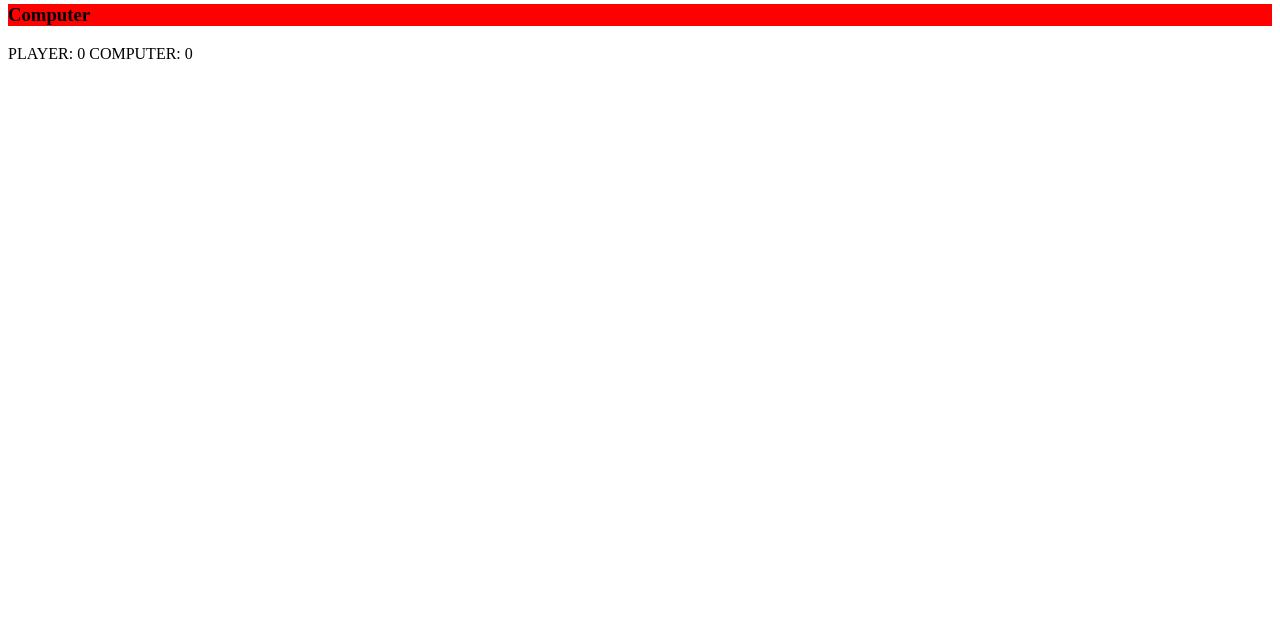
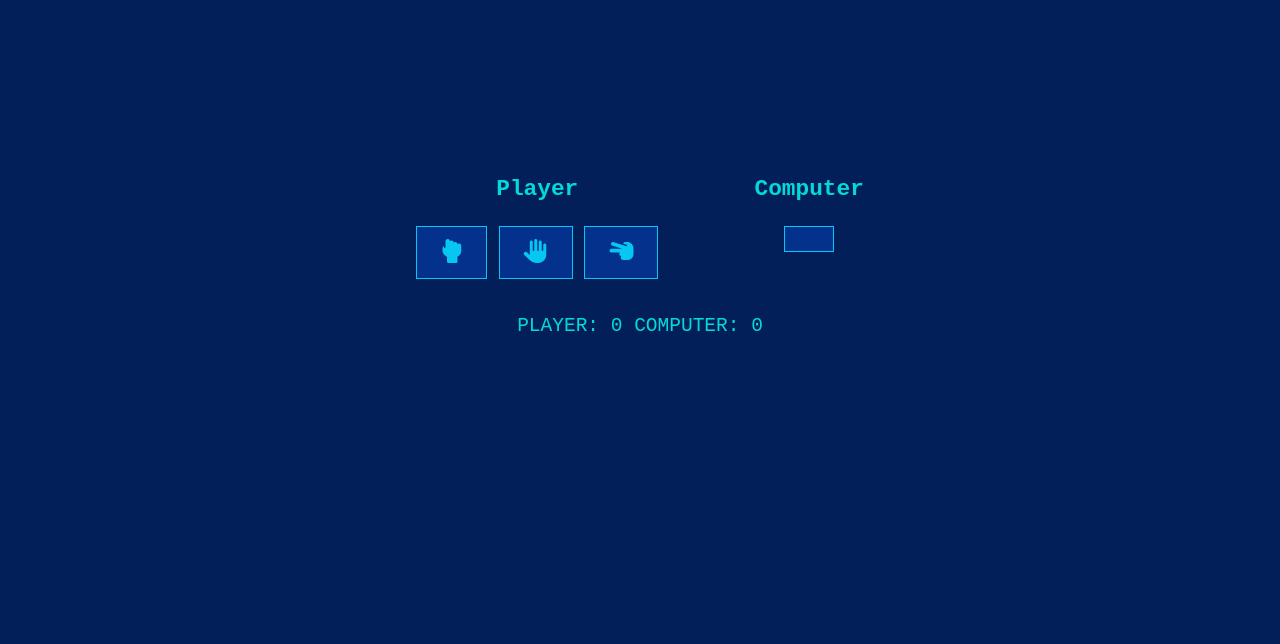
Before and after one commit to itsLys/rock-paper-scissors, a plain HTML site: page index.html in a window 1280 px wide. Shown: the part 156-800 px from the top of the page. Drawn offline with Linux system fonts and the light colour scheme.

Commit message:
Addlayout, colors and icons

```diff
--- a/index.html
+++ b/index.html
@@ -7,6 +7,7 @@
   <title>Rock Paper Scissors</title>
   <script src="main.js" defer></script>
   <link rel="stylesheet" href="style.css">
+  <script src="https://kit.fontawesome.com/8896b0e665.js" crossorigin="anonymous"></script>
 </head>
 
 <body>
@@ -16,9 +17,9 @@
     <div class="player">
       <h3>Player</h3>
       <ul class="weapon-list">
-        <button class="weapon rock">rock</button>
-        <button class="weapon paper">paper</button>
-        <button class="weapon scissors">scissors</button>
+        <button class="weapon rock"><i class="fa-solid fa-hand-back-fist"></i></button>
+        <button class="weapon paper"><i class="fa-solid fa-hand"></i></button>
+        <button class="weapon scissors"><i class="fa-solid fa-hand-scissors"></i></button>
       </ul>
 
     </div>
--- a/style.css
+++ b/style.css
@@ -1,12 +1,71 @@
-.game>div {
-  background-color: red;
+* {
+  margin: 0;
+  padding: 0;
+}
+
+:root {
+  font-size: 1.5em;
+}
+
+body {
+  background-color: #021f59;
+  color: #04d9d9;
+  font-family: monospace;
+  text-align: center;
+}
+
+body>h1 {
+  margin-top: 4rem;
+  margin-bottom: 6rem;
+}
+
+.game {
+  display: flex;
+  justify-content: center;
+  gap: 4rem;
+}
+
+.game>div>h3 {
+  margin-top: 2rem;
+  margin-bottom: 1rem;
+}
+
+button,
+.computer-choice {
+  font: inherit;
+  display: inline-block;
+  padding: .5rem 1rem;
+  color: #05c7f2;
+  border: 1px solid;
+  background-color: #03318c;
+  margin-bottom: 1.5rem;
+}
+
+button:hover {
+  background-color: #05c7f2;
+  color: #03318c;
+  ;
+}
+
+button:active {
+  background-color: #a904bf;
 }
 
 .game-over {
-  background-color: lightblue;
+  background-color: #03318c;
+  display: flex;
+  flex-direction: column;
+  justify-content: center;
+  align-items: center;
   padding: 1rem;
   text-align: center;
   height: 100%;
+
+}
+
+.game-over>h1 {
+  margin-bottom: 2rem;
+
 }
 
 .modal-container {
@@ -17,5 +76,5 @@
   right: 0;
   top: 0;
   bottom: 0;
-  padding: 80px;
+  padding: 5rem;
 }
```
